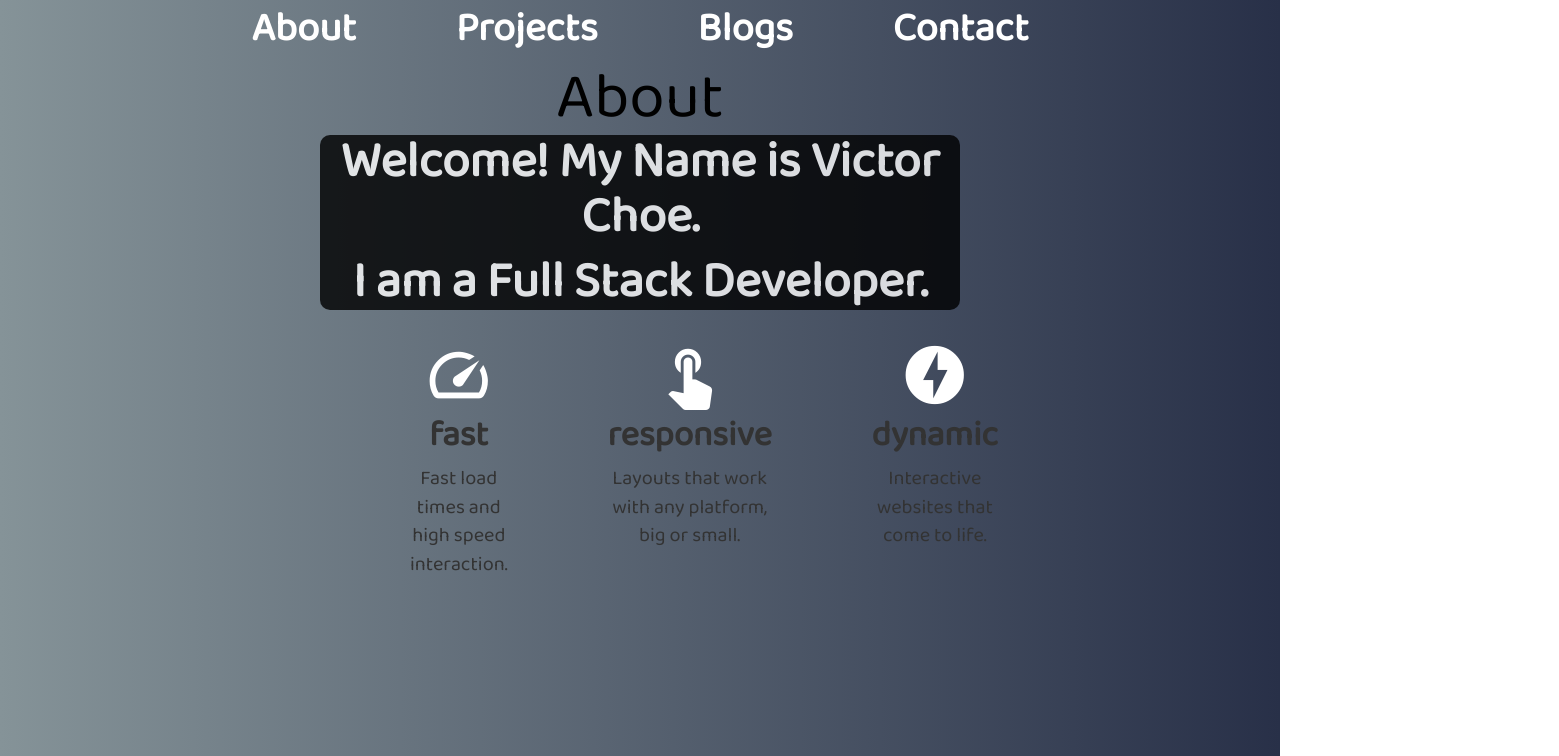
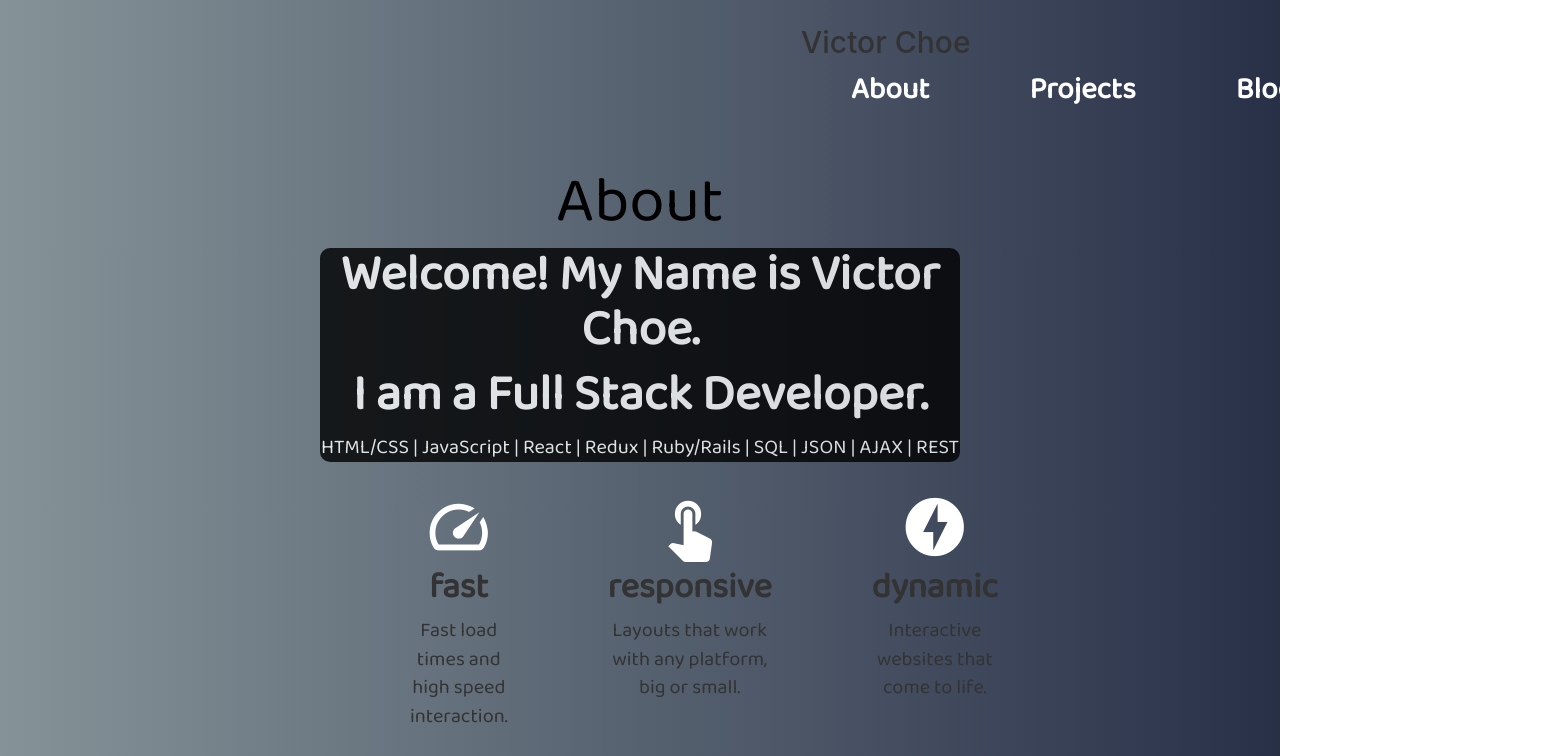
Before and after one commit to vchoe89/discard, a React (Create React App) app: page /about in a window 1280 px wide. Shown: the top 756 px of the page, 1559 px wide, since content can reach past the window. Built offline with nearby package versions, Linux system fonts and the light colour scheme.

Commit message:
added tech skills

```diff
--- a/src/App.css
+++ b/src/App.css
@@ -31,11 +31,21 @@
   color: #09d3ac;
 }
 
+#nav-title{
+  float: left;
+}
+
+#tech-skills{
+  font-size: 20px;
+  font-family: 'Baloo 2', cursive;
+  color: white;
+}
+
 
 
 #navlink-link{
   font-family: 'Baloo 2', cursive;
-  font-size: 40px;
+  font-size: 30px;
   margin: 50px;
   color: white;
   font-weight: bold;
@@ -47,8 +57,9 @@
 
 
 #full-navbar{
-
-margin-bottom: 0;
+  margin-bottom: 0;
+  margin-left: 100vh;
+  padding-top: 5px;
 }
 
 #headlines{
@@ -56,7 +67,7 @@ margin-bottom: 0;
   color: black;
   font-family: 'Baloo 2', cursive;
   font-size: 8vh;
-  margin: 0;
+  margin-top: 50px;
 }
 
 #welcome-header{
--- a/src/components/About.js
+++ b/src/components/About.js
@@ -14,8 +14,8 @@ class About extends React.Component{
               <div id='welcome-header'>
                 <h2> Welcome! My Name is Victor Choe.</h2>
                 <h2>I am a Full Stack Developer.</h2>
+                <p id='tech-skills'> HTML/CSS | JavaScript | React | Redux | Ruby/Rails | SQL | JSON | AJAX | REST </p>
               </div>
-
             </div>
             <div id='icon-section'>
 
--- a/src/components/Navibar.js
+++ b/src/components/Navibar.js
@@ -6,6 +6,7 @@ class Navibar extends React.Component{
   render(){
     return(
       <Navbar id='full-navbar'>
+        <h2 id='nav-title'>Victor Choe</h2>
         <div id='navibar'>
           <a id='navlink-link' href="/about">About</a>
           <a id='navlink-link' href='/projects'>Projects</a>
```
